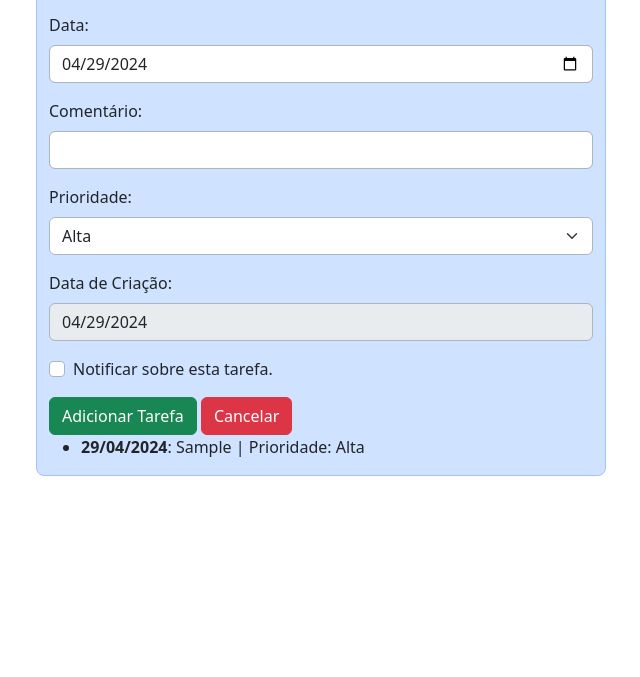
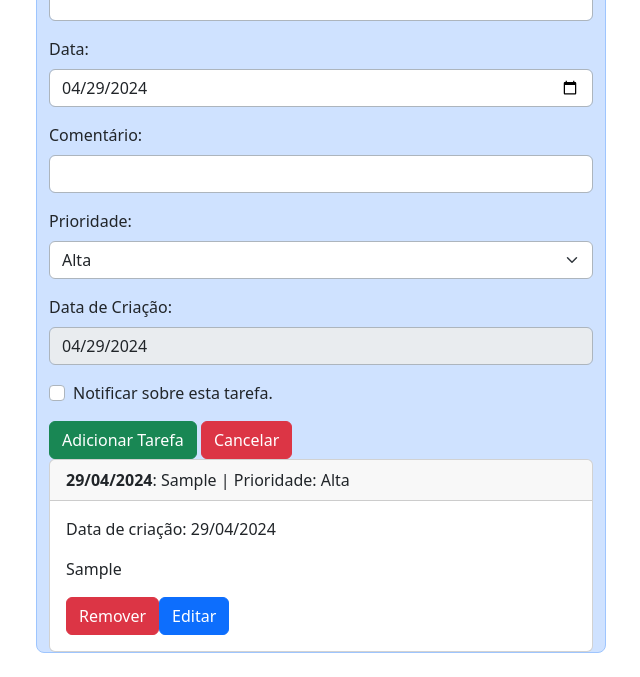
Before and after one commit to KeystoneBF/Mini-projeto03, a plain HTML site: page index.html in a window 1280 px wide. Both pictures are taken after typing "Sample", "Sample" into the empty fields and a click on the button "Adicionar Tarefa". Shown: the part 130-807 px from the top of the page, without its empty margins (319-959 px from the left). Drawn offline with nearby package versions, Linux system fonts and the light colour scheme.

Commit message:
Muda lista para usar divs em vez de ul e li

```diff
--- a/index.html
+++ b/index.html
@@ -12,8 +12,9 @@
 
 <body>
     <div class="container">
+        <br>
         <div class="row justify-content-center">
-            <div class="col-sm-6 mx-auto  bg-primary-subtle border border-primary-subtle rounded-3">
+            <div class="col-sm-6 mx-auto bg-primary-subtle border border-primary-subtle rounded-3">
                 <h1>Lista de Tarefas</h1>
                 <form id="formTarefa">
                     <div class="mb-3">
@@ -51,9 +52,11 @@
                         <button type="button" class="btn btn-danger" onclick="resetForm()">Cancelar</button>
                     </div>
                 </form>
-                <ul id="listaTarefas"></ul>
+                <!-- <ul id="listaTarefas"></ul> -->
+                <div id="listaTarefas"></div>
             </div>
         </div>
+        <br>
     </div>
 
     <script src="script.js"></script>
--- a/script.js
+++ b/script.js
@@ -40,12 +40,59 @@ function resetForm() {
 
 function adicionarTarefaNaLista() {
     const tarefa = listaDeTarefas.slice(-1)[0]; //pega o ultimo elemento da lista
-    const li = document.createElement('li');
+    /*const li = document.createElement('li');
     li.classList.add('tarefa');
     li.innerHTML = `<strong>${formataData(tarefa.data)}</strong>: ${tarefa.descricao} | Prioridade: ${tarefa.prioridade}`;
     li.setAttribute('id', `${tarefa.id}`);
-    listaTarefas.appendChild(li);
+    listaTarefas.appendChild(li);*/
+    const card = criarCard(tarefa);
+    listaTarefas.appendChild(card);
     console.log(JSON.stringify(tarefa));
+}
+
+function criarCard(tarefa) {
+    const card = document.createElement('div');
+    card.classList.add('tarefa');
+    card.classList.add('card');
+    card.setAttribute('id', `${tarefa.id}`);
+
+    const card_header = document.createElement('div');
+    card_header.classList.add('card-header');
+    card_header.innerHTML = `<strong>${formataData(tarefa.data)}</strong>: ${tarefa.descricao} | Prioridade: ${tarefa.prioridade}`;
+
+    const card_body = document.createElement('div');
+    card_body.classList.add('card-body');
+    card_body.innerHTML = `<p class = "card-text">Data de criação: ${formataData(tarefa.data_criacao)}</p>
+                           <p class = "card-text">${tarefa.comentario}</p>`;
+
+    const button_remove = document.createElement('button');
+    button_remove.classList.add('btn');
+    button_remove.classList.add('btn-danger');
+    button_remove.setAttribute('type', 'button');
+    button_remove.setAttribute('onclick', `removerTarefa(${tarefa.id})`);
+    button_remove.innerHTML = "Remover";
+
+    const button_edit = document.createElement('button');
+    button_edit.classList.add('btn');
+    button_edit.classList.add('btn-primary');
+    button_edit.setAttribute('type', 'button');
+    button_edit.setAttribute('onclick', `editarTarefa(${tarefa.id})`);
+    button_edit.innerHTML = "Editar";
+
+    card_body.appendChild(button_remove);
+    card_body.appendChild(button_edit);
+    card.appendChild(card_header);
+    card.appendChild(card_body);
+
+    return card;
+}
+
+function removerTarefa(idTarefa) {
+    console.log(`Removendo tarefa ${idTarefa}`);
+}
+
+function editarTarefa(idTarefa) {
+    console.log(`Editando tarefa ${idTarefa}`);
 }
 
 function gerarIdTarefa() {
```
